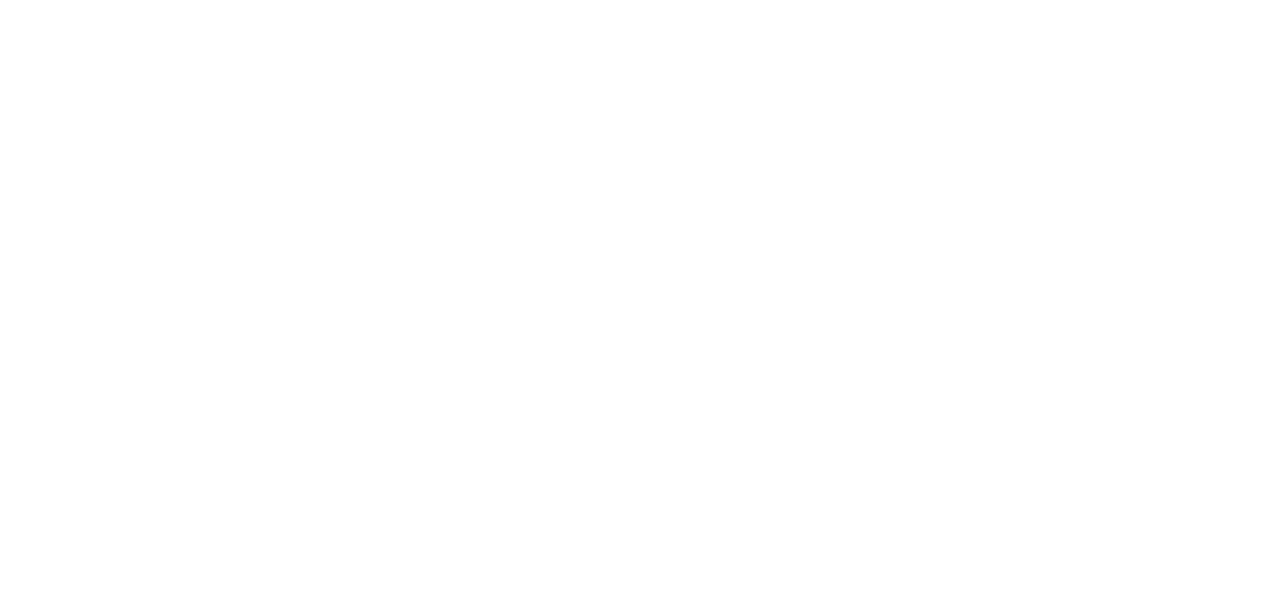
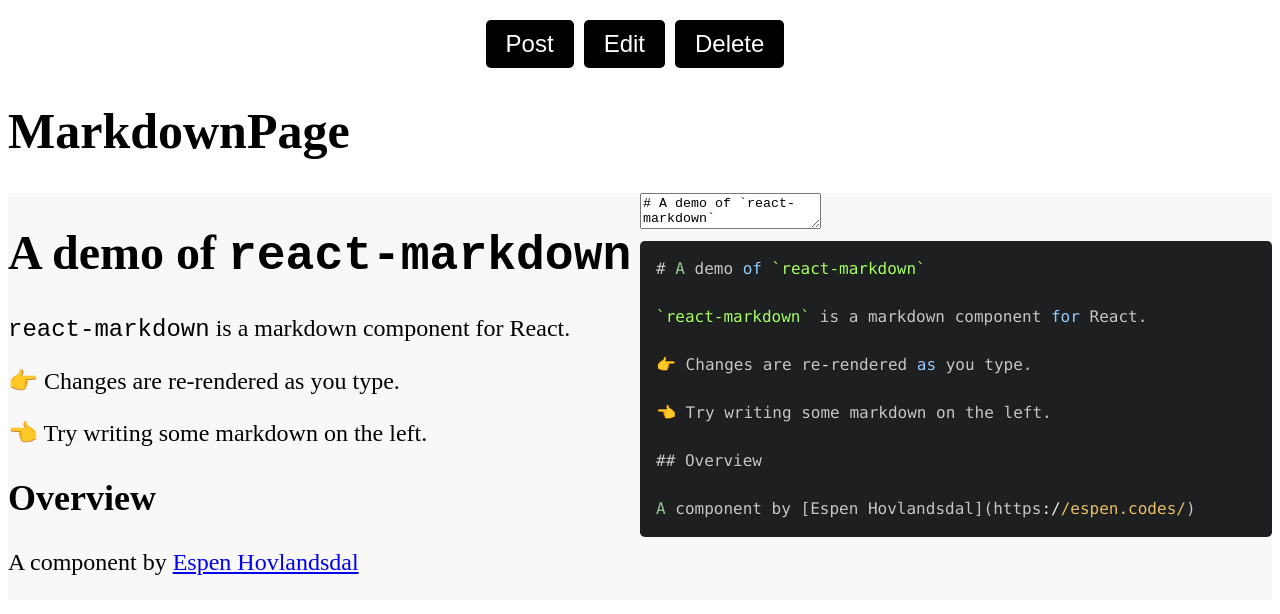
Before and after one commit to CodecoolGlobal/freestyle-mern-project-react-Hamza-Walker, a React (Vite) app in the folder frontend/: page / in a window 1280 px wide. Shown: the top 614 px of the page. Built offline with nearby package versions, Linux system fonts and the light colour scheme.

Commit message:
added more keys to the user object

```diff
--- a/frontend/src/App.jsx
+++ b/frontend/src/App.jsx
@@ -8,7 +8,12 @@ const clientId = "161332176689-u4kmfe25ddfu9na2ick4f9b5d2990cir.apps.googleuserc
 export const AppContext = createContext({})
 
 export default function App() {
-	const [user, setUser] = useState(null)
+	// const [user, setUser] = useState(null)
+  const [user, setUser] = useState({
+    name: null,
+    password: null,
+    iconURL: null,
+  });
 	const [text, setText] = useState(
 		"# A demo of `react-markdown`\n\n`react-markdown` is a markdown component for React.\n\n👉 Changes are re-rendered as you type.\n\n👈 Try writing some markdown on the left.\n\n## Overview\n\nA component by [Espen Hovlandsdal](https://espen.codes/)"
 	)
@@ -18,14 +23,17 @@ export default function App() {
 	if (!user) {
 		toRender = (
 			<GoogleLogin
-				onSuccess={response => {
-					const user = jwt_decode(response.credential)
-					setUser(user)
-					console.log(jwt_decode(response.credential))
-				}}
-				text="continue_with"
-				cancel_on_tap_outside={true}
-			/>
+    onSuccess={response => {
+    const { name, picture } = response.profileObj;
+    setUser({
+      name: name,
+      password: null,
+      iconURL: picture,
+    });
+  }}
+  text="continue_with"
+  cancel_on_tap_outside={true}
+/>
 		)
 	} else {
 		toRender = <MarkdownPage />
--- a/frontend/src/components/MarkdownPage.jsx
+++ b/frontend/src/components/MarkdownPage.jsx
@@ -6,7 +6,7 @@ import axios from "axios"
 import { AppContext } from "../App"
 
 export default function MarkdownPage() {
-	const { text } = useContext(AppContext)
+	const { text,user } = useContext(AppContext)
 	//TODO: Import the users information after the login from the context API
 	//TODO: use axios to POST, DELETE, PATCH
 	//TODO: pass the updated user information in the body
@@ -26,7 +26,7 @@ export default function MarkdownPage() {
 			.catch(error => console.error(error))
 	}
 	const handlePatch = event => {
-		console.log(event)
+		console.log(user)
 	}
 	const handleDelete = event => {
 		console.log(event)
--- a/frontend/src/css/MarkdownPage.css
+++ b/frontend/src/css/MarkdownPage.css
@@ -14,7 +14,7 @@
     width: 50%;
   }
 
- .textarea-write {
+ .note-input {
     position: relative;
     height: 800px;
     width: 100%;
```
